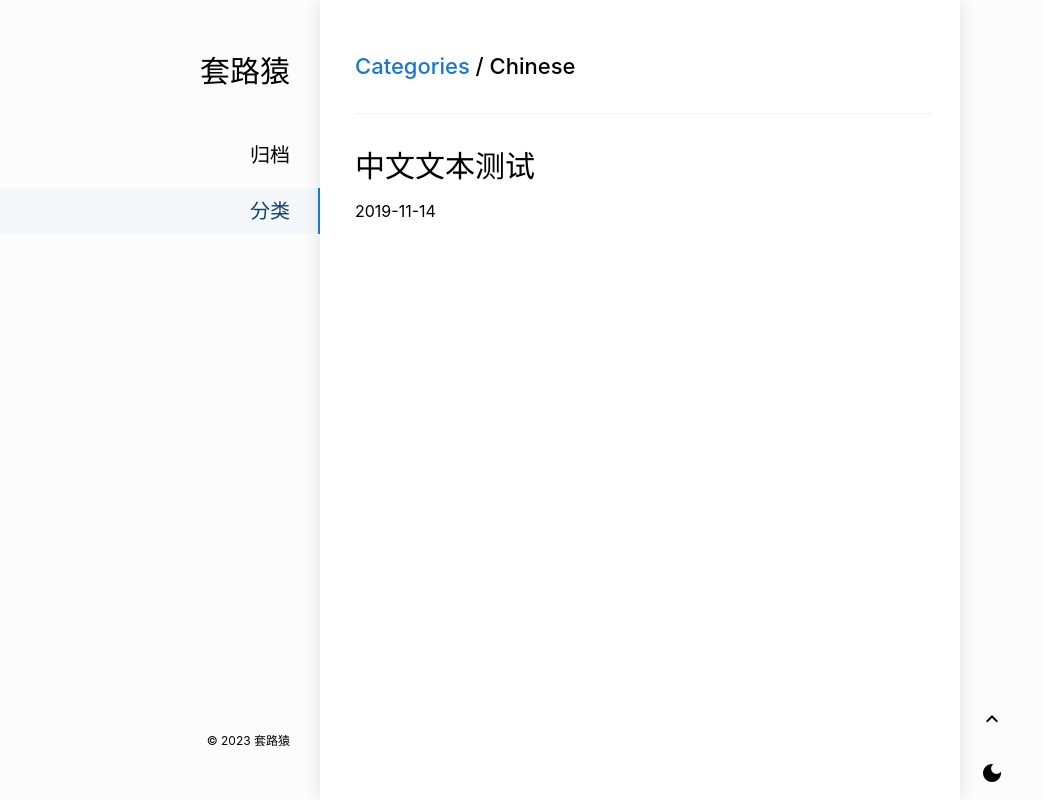
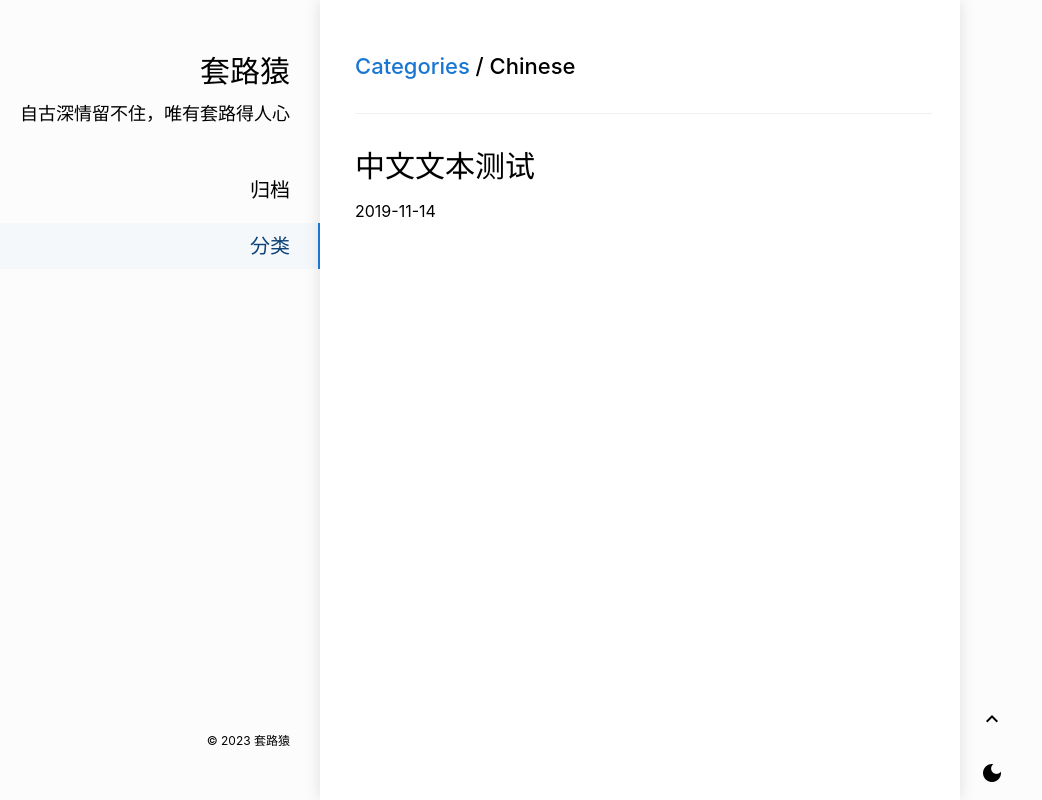
Before and after one commit to webws/webws.github.io, a plain HTML site: page categories/chinese/index.html in a window 1280 px wide. Shown: the whole page, without its empty margins (0-1042 px from the left). Drawn offline with Linux system fonts and the light colour scheme.

Commit message:
subtitle webws/hugo-blog@02531a4c8391c3a5ca9b460a3a6fdc0fc5c49734

```diff
--- a/categories/chinese/index.html
+++ b/categories/chinese/index.html
@@ -126,6 +126,8 @@
     <a href="">
         <div class="single-column-header-title">套路猿</div>
 
+        <div class="single-column-header-subtitle">自古深情留不住，唯有套路得人心</div>
+
 
     </a>
 </div>
@@ -172,6 +174,10 @@
 
         <div class="nav-title">
             套路猿
+        </div>
+
+        <div class="nav-subtitle">
+            自古深情留不住，唯有套路得人心
         </div>
 
     </a>
```
Also changed, not shown: categories/index.html (+6 -0 lines), categories/story/index.html (+6 -0 lines), categories/todo/index.html (+6 -0 lines), index.html (+6 -0 lines), posts/caption/index.html (+6 -0 lines), posts/chapter-1/index.html (+6 -0 lines), posts/chapter-6/index.html (+6 -0 lines), posts/chinese/index.html (+6 -0 lines), posts/index.html (+6 -0 lines), posts/post-1/index.html (+6 -0 lines), posts/post-5/index.html (+6 -0 lines), posts/ss/index.html (+6 -0 lines), tags/chinese/index.html (+6 -0 lines), tags/index.html (+6 -0 lines), 5 more files.
